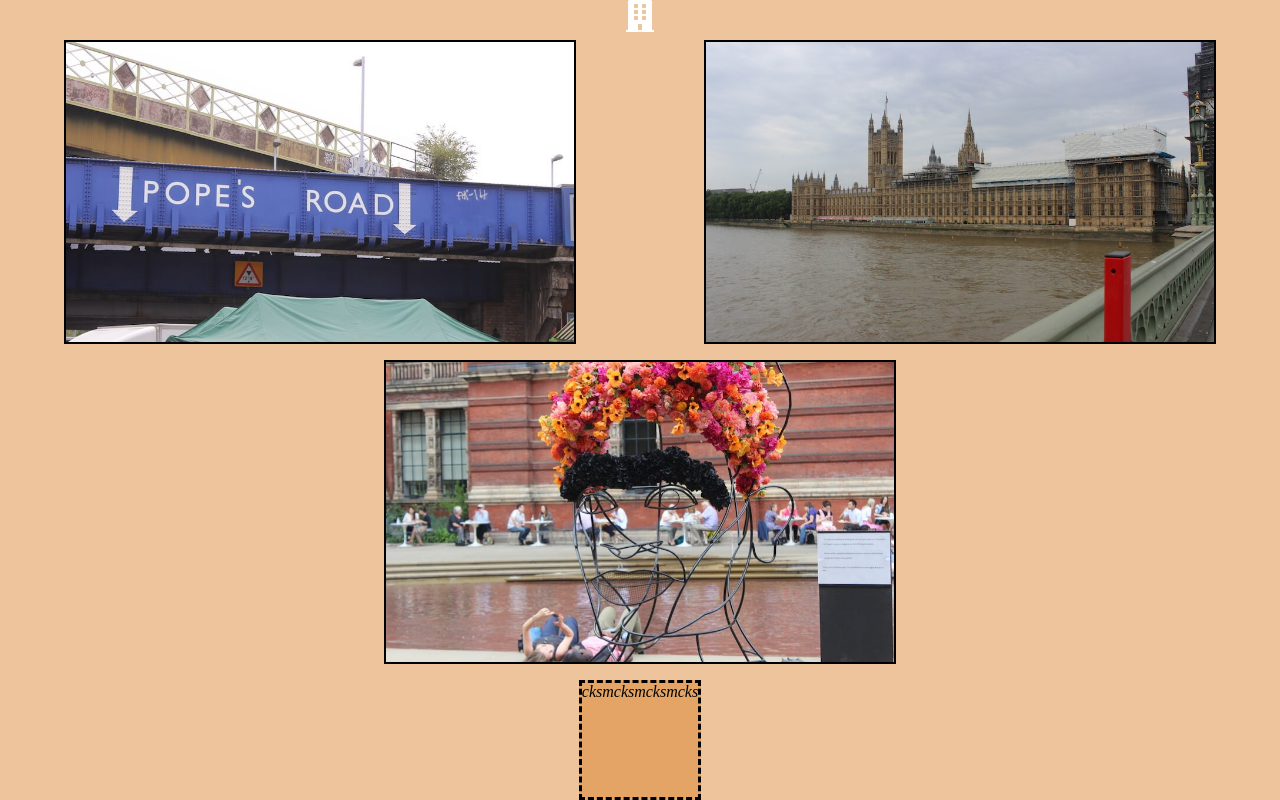
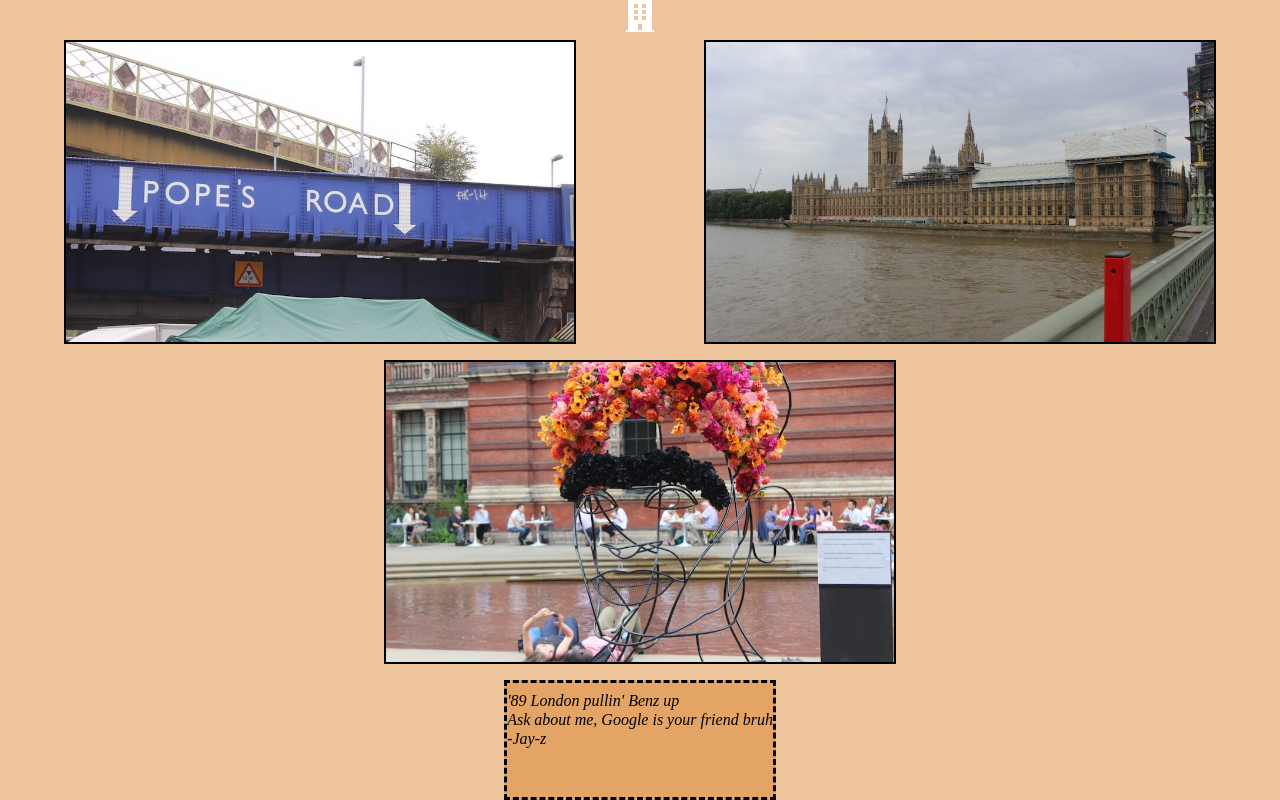
Before and after one commit to jbish1989/jabaristravels, a plain HTML site: page london.html in a window 1280 px wide. Drawn offline with Linux system fonts and the light colour scheme.

Commit message:
Update london.html

```diff
--- a/london.html
+++ b/london.html
@@ -23,7 +23,10 @@
     </section>
     <footer>
     <article>
-     cksmcksmcksmcks
+      <p> '89 London pullin' Benz up </p>
+     <p> Ask about me, Google is your friend bruh </p>
+     <P> -Jay-z </P>
+
 
     </article>
     </footer>
```
